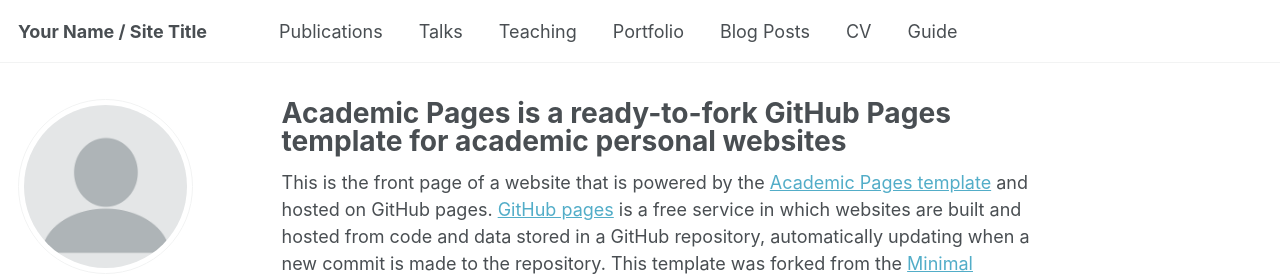
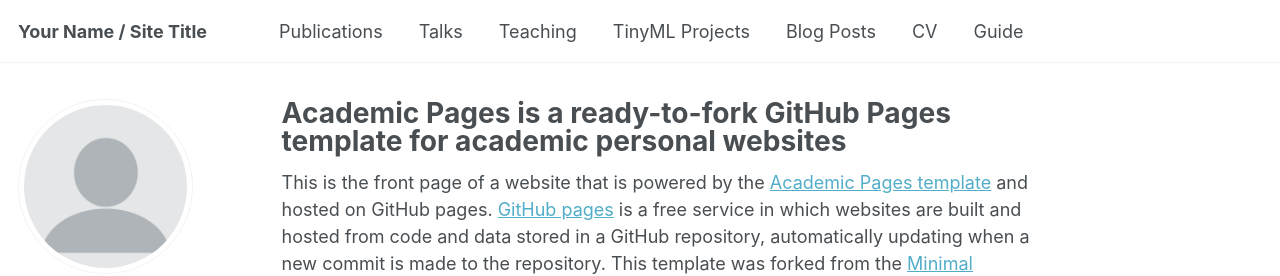
Before and after one commit to cmelcher/cmelcher.github.io, a Jekyll site: the page built from _pages/about.md, in a window 1280 px wide. Shown: the top 276 px of the page. Built offline with Jekyll 4.4.1, drawn with Linux system fonts in a browser that asks for light colours; some web fonts are replaced; a script that is not in the unit is left out.

Commit message:
navigation.yml

```diff
--- a/_data/navigation.yml
+++ b/_data/navigation.yml
@@ -17,8 +17,8 @@ main:
   - title: "Teaching"
     url: /teaching/
 
-  - title: "Portfolio"
-    url: /portfolio/
+  - title: "TinyML Projects"
+    url: /tinyml/
 
   - title: "Blog Posts"
     url: /year-archive/
```
